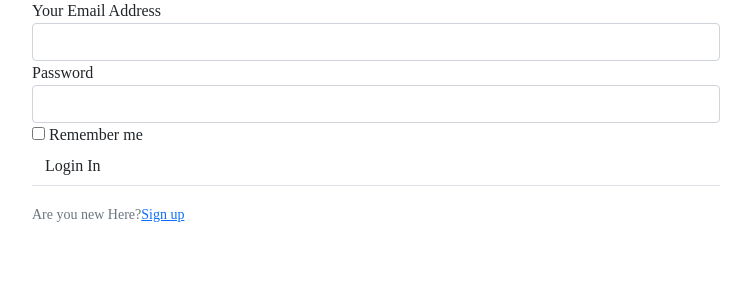
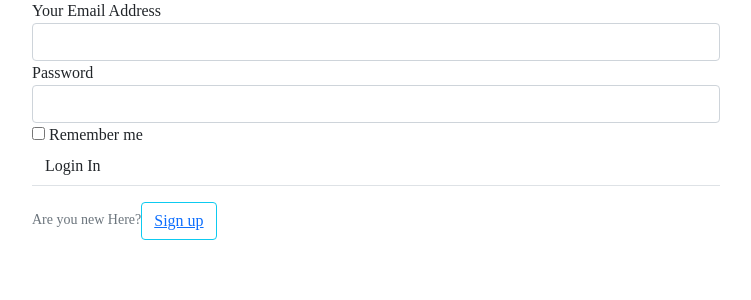
Before and after one commit to Ianwanarua/pitches, a Flask app: page /authenticate/login in a window 1280 px wide. Shown: the part 167-467 px from the top of the page, without its empty margins (264-1015 px from the left). Run offline with Flask 2, Linux system fonts and the light colour scheme; some libraries are stand-ins or nearby versions.

Commit message:
Added a button to the function

```diff
--- a/app/templates/auth/login.html
+++ b/app/templates/auth/login.html
@@ -17,7 +17,7 @@
       {{wtf.quick_form(login_form)}}
       <div class="border-top pt-3">
         <small class="text-muted">
-          Are you new Here?<a href="{{url_for('auth.register')}}">Sign up</a>
+          Are you new Here?<button type="button" class="btn btn-outline-info"><a href="{{url_for('auth.register')}}">Sign up</a></button>
         </small>
       </div>
      </div>
```
